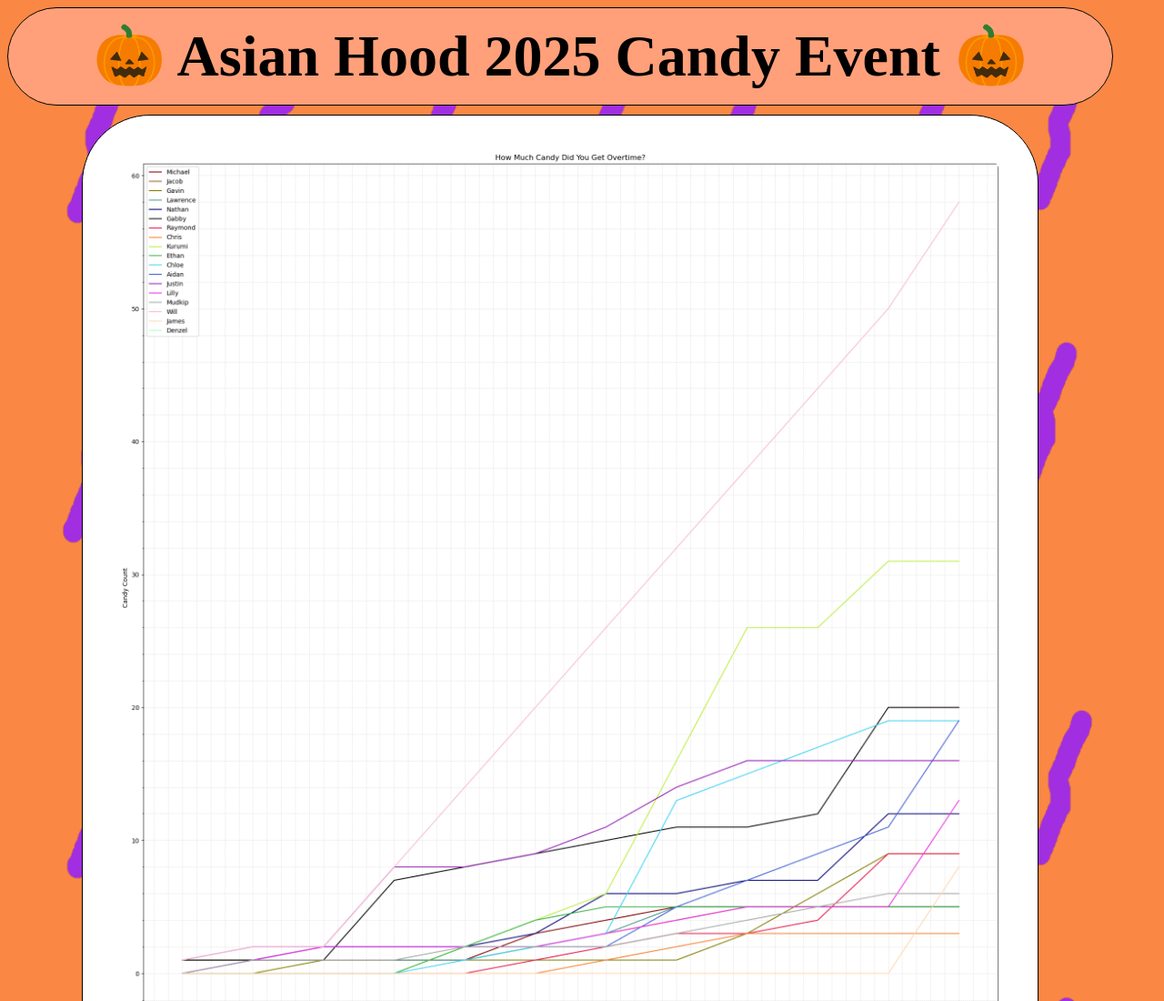
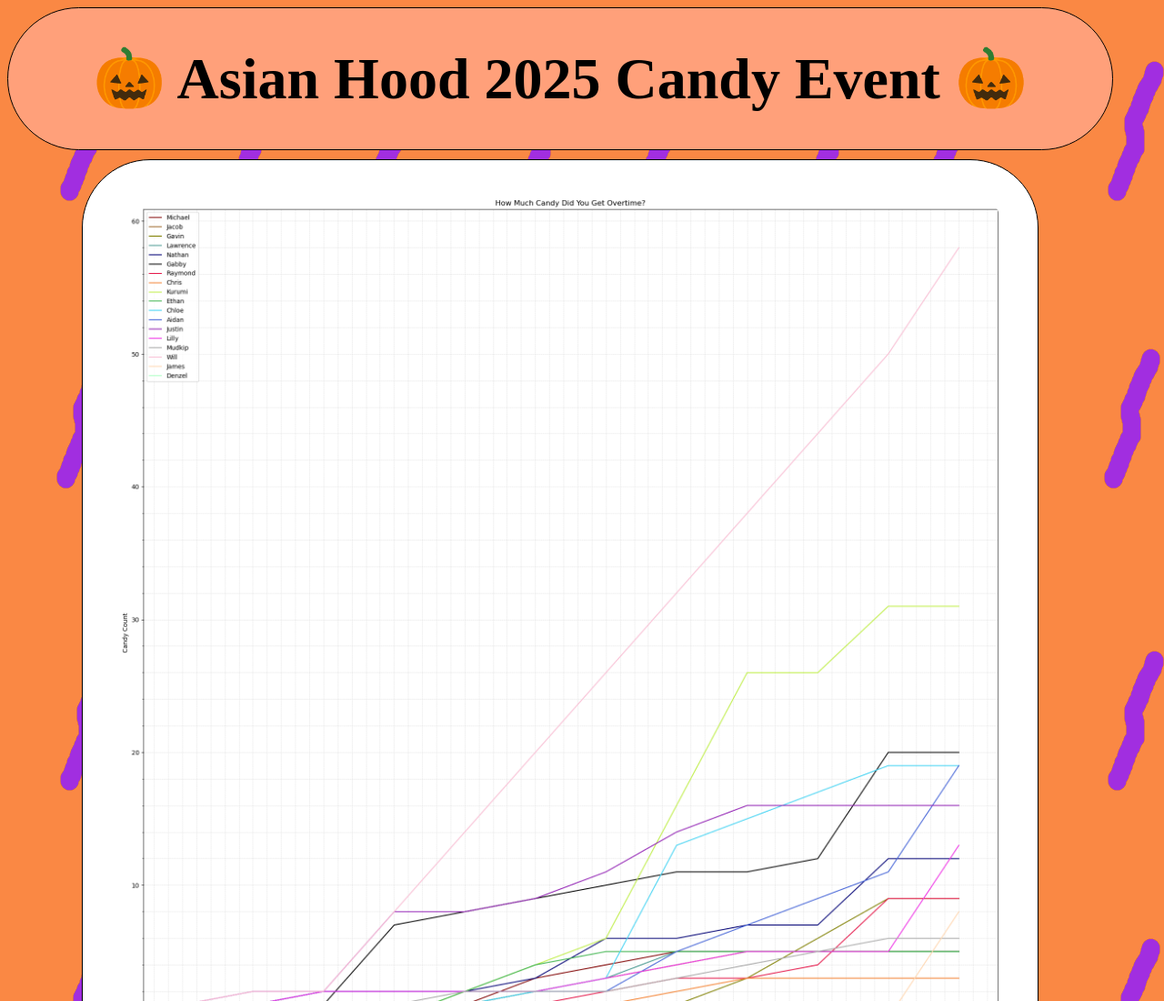
Before and after one commit to j2doan/asianhood_candy, a plain HTML site: page index.html in a window 1280 px wide. Shown: the top 1100 px of the page at 91% size. Drawn offline with Linux system fonts and the light colour scheme; a web font is replaced by a local one.

Commit message:
Revert "updated viewpoint"

```diff
--- a/styles/style.css
+++ b/styles/style.css
@@ -1,6 +1,5 @@
 html {
     background-image: url("../images/background.png");
-    background-size: 100vw;
 }
 
 @font-face {
@@ -15,8 +14,8 @@ h1 {
     border-radius: 200px;
 
     text-align: center;
-    border: 0.01vw solid black;
-    padding: 1.2vw;
+    border: 1px solid black;
+    padding:40px;
     margin:auto;
 
     font-family: "Halloween";
@@ -34,7 +33,7 @@ body {
 
 img {
     display: block;
-    border: 0.01vw solid black;
+    border: 1px solid black;
     background-color: white;
     border-radius: 75px;
     padding: 3vw;
```
